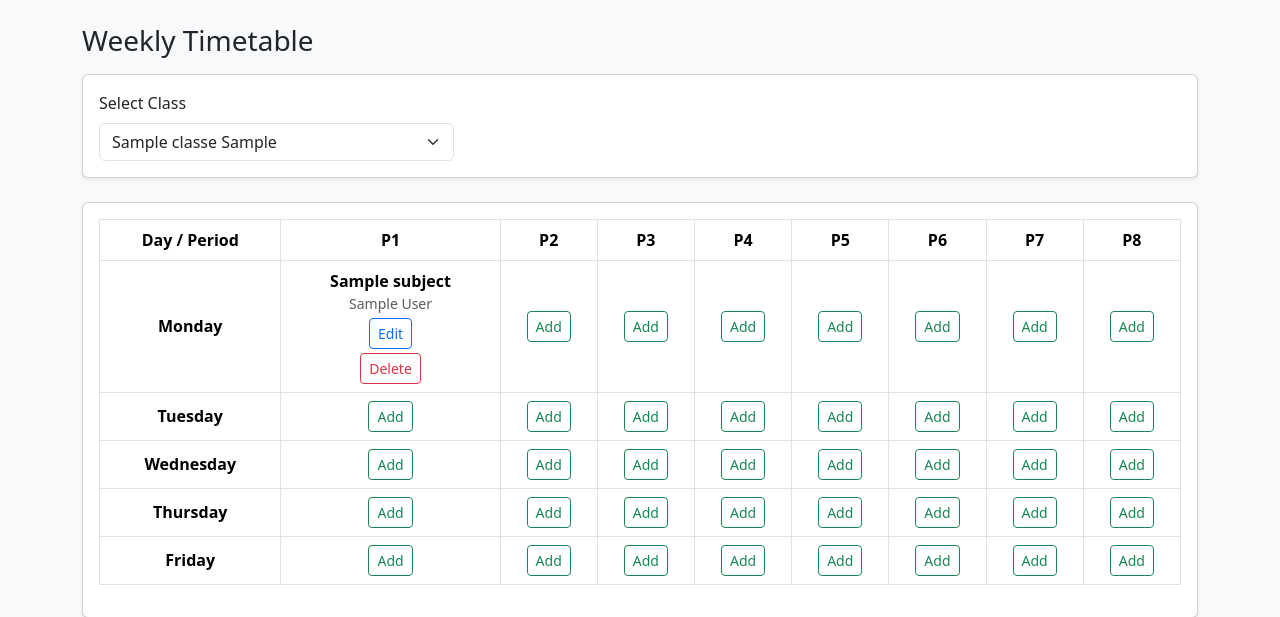
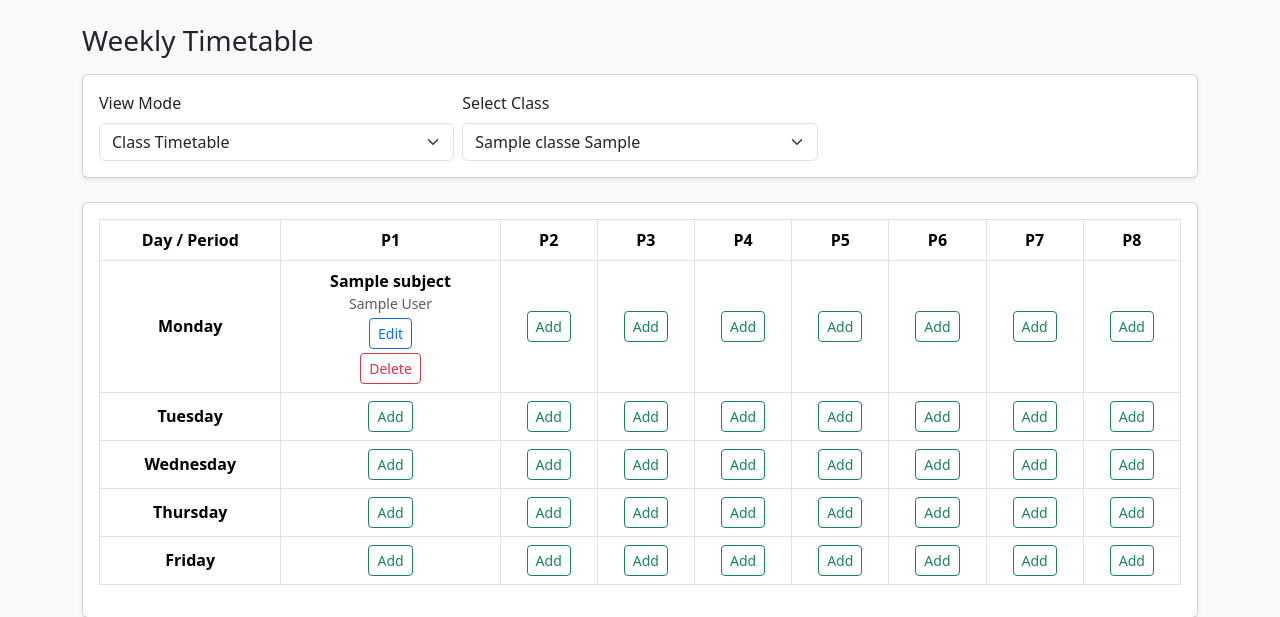
Before and after one commit to dilharaanjana26-commits/School-Teacher-Timetable-Manager, a PHP site: page /timetable.php in a window 1280 px wide. Shown: the part 56-673 px from the top of the page. Run offline with PHP 8.4, Linux system fonts and the light colour scheme; a user stored in the database is signed in; tables that the repository leaves empty hold one stand-in row (values such as "Sample post").

Commit message:
Add teacher timetable view with free-period visibility

```diff
--- a/public/timetable.php
+++ b/public/timetable.php
@@ -39,23 +39,34 @@ if ($_SERVER['REQUEST_METHOD'] === 'POST') {
         setFlash('Timetable entry deleted.');
     }
 
-    header('Location: timetable.php?class_id=' . (int) ($_POST['class_id'] ?? 0));
+    header('Location: timetable.php?view=class&class_id=' . (int) ($_POST['class_id'] ?? 0));
     exit;
 }
 
 $classes = $pdo->query('SELECT * FROM classes ORDER BY class_name ASC')->fetchAll();
 $subjects = $pdo->query('SELECT * FROM subjects ORDER BY subject_name ASC')->fetchAll();
 $teachers = $pdo->query('SELECT id, name FROM teachers WHERE is_active = 1 ORDER BY name ASC')->fetchAll();
+$viewMode = $_GET['view'] ?? 'class';
+if (!in_array($viewMode, ['class', 'teacher'], true)) {
+    $viewMode = 'class';
+}
+
 $selectedClassId = (int) ($_GET['class_id'] ?? ($classes[0]['id'] ?? 0));
+$selectedTeacherId = (int) ($_GET['teacher_id'] ?? ($teachers[0]['id'] ?? 0));
 
-$timetableStmt = $pdo->prepare(
-    'SELECT tt.*, s.subject_name, t.name AS teacher_name
+$timetableSql = 'SELECT tt.*, s.subject_name, t.name AS teacher_name, c.class_name
     FROM timetable tt
     INNER JOIN subjects s ON s.id = tt.subject_id
     INNER JOIN teachers t ON t.id = tt.teacher_id
-    WHERE tt.class_id = :class_id'
-);
+    INNER JOIN classes c ON c.id = tt.class_id';
+
+if ($viewMode === 'teacher') {
+    $timetableStmt = $pdo->prepare($timetableSql . ' WHERE tt.teacher_id = :teacher_id');
+    $timetableStmt->execute(['teacher_id' => $selectedTeacherId]);
+} else {
+    $timetableStmt = $pdo->prepare($timetableSql . ' WHERE tt.class_id = :class_id');
     $timetableStmt->execute(['class_id' => $selectedClassId]);
+}
 $entries = $timetableStmt->fetchAll();
 
 $map = [];
@@ -73,6 +84,26 @@ require_once __DIR__ . '/../includes/header.php';
     <div class="card-body">
         <form method="get" class="row g-2 align-items-end">
             <div class="col-md-4">
+                <label class="form-label">View Mode</label>
+                <select class="form-select" name="view" onchange="this.form.submit()">
+                    <option value="class" <?= $viewMode === 'class' ? 'selected' : '' ?>>Class Timetable</option>
+                    <option value="teacher" <?= $viewMode === 'teacher' ? 'selected' : '' ?>>Teacher Timetable</option>
+                </select>
+            </div>
+
+            <?php if ($viewMode === 'teacher'): ?>
+                <div class="col-md-4">
+                    <label class="form-label">Select Teacher</label>
+                    <select class="form-select" name="teacher_id" onchange="this.form.submit()">
+                        <?php foreach ($teachers as $teacher): ?>
+                            <option value="<?= (int) $teacher['id'] ?>" <?= $selectedTeacherId === (int) $teacher['id'] ? 'selected' : '' ?>>
+                                <?= sanitize($teacher['name']) ?>
+                            </option>
+                        <?php endforeach; ?>
+                    </select>
+                </div>
+            <?php else: ?>
+                <div class="col-md-4">
                     <label class="form-label">Select Class</label>
                     <select class="form-select" name="class_id" onchange="this.form.submit()">
                         <?php foreach ($classes as $class): ?>
@@ -82,6 +113,7 @@ require_once __DIR__ . '/../includes/header.php';
                         <?php endforeach; ?>
                     </select>
                 </div>
+            <?php endif; ?>
         </form>
     </div>
 </div>
@@ -104,6 +136,14 @@ require_once __DIR__ . '/../includes/header.php';
                         <?php foreach (periods() as $period):
                             $slot = $map[$day][$period] ?? null; ?>
                             <td>
+                                <?php if ($viewMode === 'teacher'): ?>
+                                    <?php if ($slot): ?>
+                                        <div><strong><?= sanitize($slot['subject_name']) ?></strong></div>
+                                        <div class="small text-muted"><?= sanitize($slot['class_name']) ?></div>
+                                    <?php else: ?>
+                                        <span class="badge text-bg-success">Free Period</span>
+                                    <?php endif; ?>
+                                <?php else: ?>
                                     <?php if ($slot): ?>
                                         <div><strong><?= sanitize($slot['subject_name']) ?></strong></div>
                                         <div class="small text-muted"><?= sanitize($slot['teacher_name']) ?></div>
@@ -158,6 +198,7 @@ require_once __DIR__ . '/../includes/header.php';
                                             </form>
                                         </div>
                                     <?php endif; ?>
+                                <?php endif; ?>
                             </td>
                         <?php endforeach; ?>
                     </tr>
```
Lines whose indentation alone changed are shown as unchanged.
